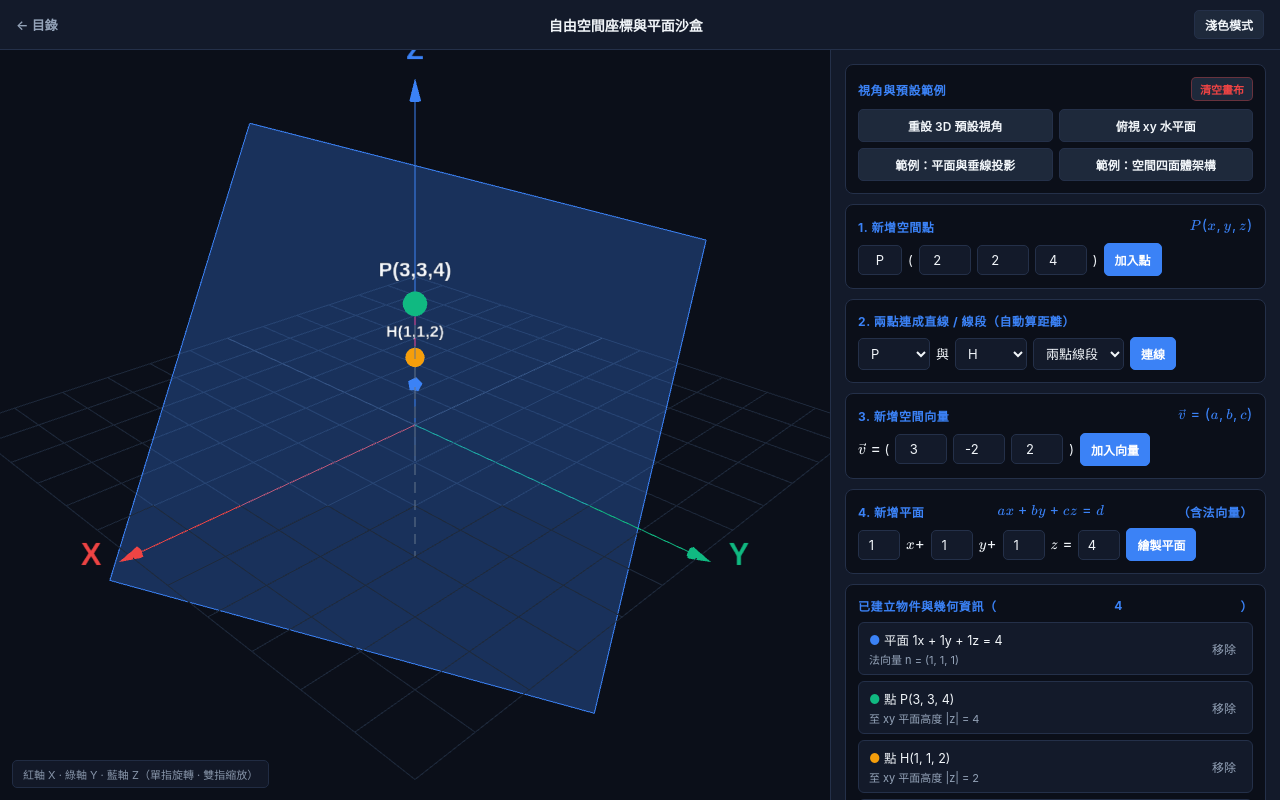
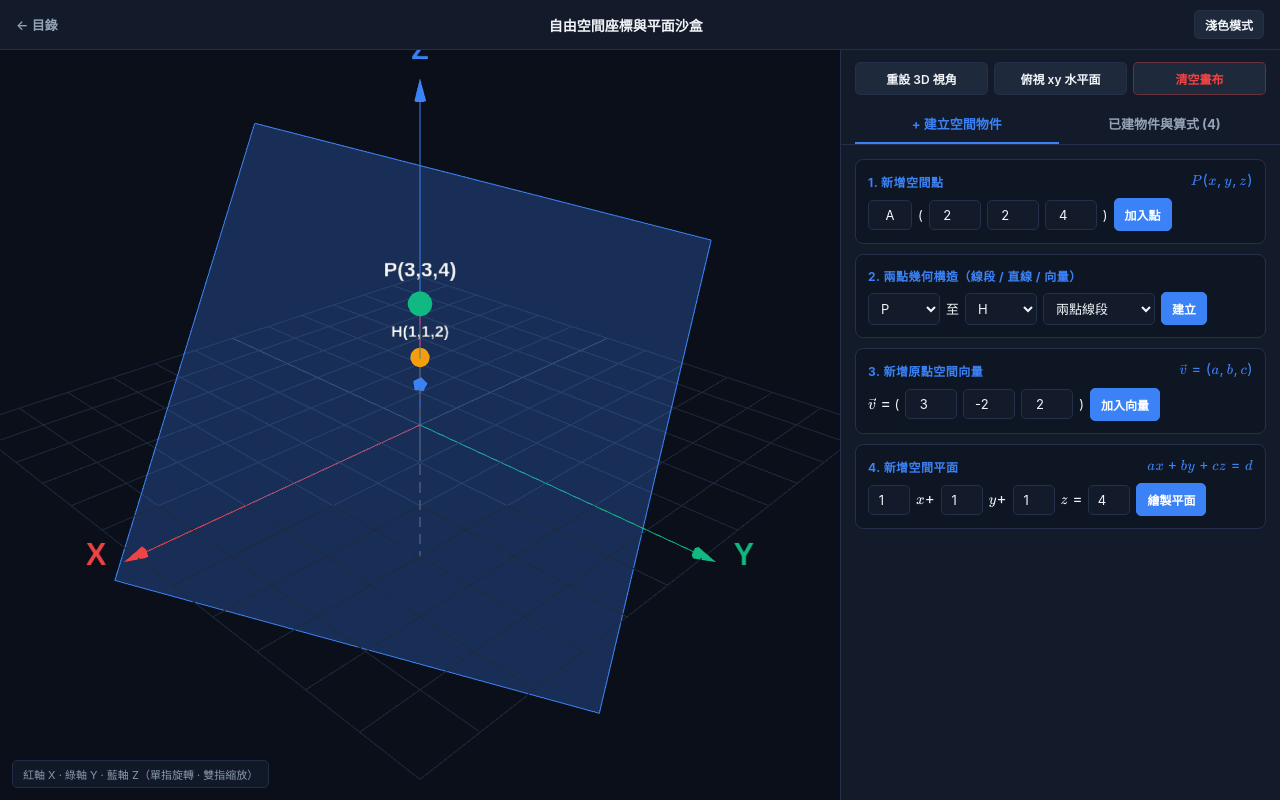
Before and after one commit to cooldragon-JJC8633/math-3d, a plain HTML site: page templates/sandbox.html in a window 1280 px wide. Drawn offline with nearby package versions, Linux system fonts and the light colour scheme; animation ran at ten frames a second.

Commit message:
Update sandbox.html

```diff
--- a/templates/sandbox.html
+++ b/templates/sandbox.html
@@ -11,7 +11,7 @@
   <script src="https://cdn.jsdelivr.net/npm/three@0.128.0/examples/js/controls/OrbitControls.js"></script>
   <style>
     :root {
-      --bg-base: #0b0f19; --bg-panel: #131a2a; --bg-card: #0b0f19;
+      --bg-base: #0b0f19; --bg-panel: #131a2a; --bg-card: #0f1623;
       --border: #243049; --accent: #3b82f6; --text-main: #f1f5f9;
       --text-muted: #94a3b8; --btn-bg: #1e293b; --input-bg: #131a2a;
     }
@@ -21,7 +21,7 @@
       --text-muted: #475569; --btn-bg: #e2e8f0; --input-bg: #ffffff;
     }
     * { box-sizing: border-box; font-family: -apple-system, BlinkMacSystemFont, "Noto Sans TC", sans-serif; }
-    body { margin: 0; background: var(--bg-base); color: var(--text-main); display: flex; flex-direction: column; height: 100vh; overflow: hidden; transition: background 0.2s, color 0.2s; }
+    body { margin: 0; background: var(--bg-base); color: var(--text-main); display: flex; flex-direction: column; height: 100vh; overflow: hidden; }
     header { padding: 10px 16px; background: var(--bg-panel); border-bottom: 1px solid var(--border); display: flex; justify-content: space-between; align-items: center; gap: 10px; }
     header a { color: var(--text-muted); text-decoration: none; font-size: 13px; font-weight: 600; white-space: nowrap; }
     header h1 { font-size: 14px; margin: 0; font-weight: 600; overflow: hidden; text-overflow: ellipsis; white-space: nowrap; }
@@ -31,13 +31,27 @@
 
     #main { display: flex; flex: 1; flex-direction: row; overflow: hidden; }
     #canvas-container { flex: 1.45; position: relative; cursor: grab; touch-action: none; }
-    #hint-badge { position: absolute; bottom: 12px; left: 12px; background: var(--bg-panel); opacity: 0.9; padding: 5px 10px; border-radius: 5px; font-size: 11px; color: var(--text-muted); pointer-events: none; border: 1px solid var(--border); }
+    #hint-badge { position: absolute; bottom: 12px; left: 12px; background: var(--bg-panel); opacity: 0.92; padding: 5px 10px; border-radius: 5px; font-size: 11px; color: var(--text-muted); pointer-events: none; border: 1px solid var(--border); }
 
-    #panel { flex: 1; max-width: 450px; background: var(--bg-panel); border-left: 1px solid var(--border); padding: 14px; overflow-y: auto; display: flex; flex-direction: column; gap: 10px; }
+    #panel { flex: 1; max-width: 440px; background: var(--bg-panel); border-left: 1px solid var(--border); display: flex; flex-direction: column; overflow: hidden; }
+
+    /* 頂部視角快捷列 + 分頁標籤列 */
+    .panel-top { padding: 12px 14px 0 14px; border-bottom: 1px solid var(--border); background: var(--bg-panel); }
+    .cam-bar { display: flex; gap: 6px; margin-bottom: 10px; }
+    .cam-bar button { flex: 1; }
+    .tabs { display: flex; gap: 4px; }
+    .tab-btn {
+      flex: 1; padding: 9px 8px; border: none; background: transparent; color: var(--text-muted);
+      font-size: 13px; font-weight: 700; cursor: pointer; border-bottom: 2px solid transparent;
+    }
+    .tab-btn.active { color: var(--accent); border-bottom-color: var(--accent); }
+
+    .tab-content { flex: 1; overflow-y: auto; padding: 14px; display: none; flex-direction: column; gap: 10px; }
+    .tab-content.active { display: flex; }
+
     .card { background: var(--bg-card); border: 1px solid var(--border); border-radius: 8px; padding: 12px; }
-    .card h2 { font-size: 12px; letter-spacing: 0.05em; margin: 0 0 8px 0; color: var(--accent); font-weight: 700; display: flex; justify-content: space-between; align-items: center; }
+    .card h2 { font-size: 12px; letter-spacing: 0.04em; margin: 0 0 8px 0; color: var(--accent); font-weight: 700; display: flex; justify-content: space-between; align-items: center; }
 
-    .grid-2 { display: grid; grid-template-columns: 1fr 1fr; gap: 6px; }
     .input-row { display: flex; gap: 6px; align-items: center; flex-wrap: wrap; font-size: 13px; }
     input[type="number"], input[type="text"], select {
       background: var(--input-bg); border: 1px solid var(--border); color: var(--text-main);
@@ -51,11 +65,12 @@
     button.ctrl.primary { background: var(--accent); border-color: var(--accent); color: #fff; }
     button.ctrl.danger { color: #ef4444; border-color: rgba(239, 68, 68, 0.35); }
 
-    .obj-list { display: flex; flex-direction: column; gap: 6px; max-height: 180px; overflow-y: auto; margin-top: 6px; }
-    .obj-item { display: flex; justify-content: space-between; align-items: center; background: var(--bg-panel); padding: 7px 10px; border-radius: 6px; font-size: 12.5px; border: 1px solid var(--border); gap: 8px; }
-    .obj-sub { display: block; font-size: 11px; color: var(--text-muted); margin-top: 2px; }
-    .del-btn { background: none; border: none; color: var(--text-muted); cursor: pointer; font-size: 12px; padding: 2px 6px; }
-    .del-btn:hover { color: #ef4444; }
+    /* 清爽分頁版物件清單 */
+    .obj-list { display: flex; flex-direction: column; gap: 8px; }
+    .obj-item { display: flex; justify-content: space-between; align-items: center; background: var(--bg-card); padding: 10px 12px; border-radius: 8px; font-size: 13px; border: 1px solid var(--border); gap: 8px; }
+    .obj-sub { display: block; font-size: 11.5px; color: var(--text-muted); margin-top: 3px; font-family: ui-monospace, SFMono-Regular, Menlo, monospace; }
+    .del-btn { background: var(--btn-bg); border: 1px solid var(--border); color: var(--text-muted); cursor: pointer; font-size: 11.5px; padding: 4px 8px; border-radius: 4px; }
+    .del-btn:hover { color: #ef4444; border-color: #ef4444; }
 
     @media (max-width: 768px) {
       #btn-mobile-toggle { display: inline-block; }
@@ -80,26 +95,26 @@
   <div id="canvas-container">
     <div id="hint-badge">紅軸 X · 綠軸 Y · 藍軸 Z（單指旋轉 · 雙指縮放）</div>
   </div>
+
   <div id="panel">
-    <div class="card">
-      <h2>
-        <span>視角與預設範例</span>
-        <button id="btn-clear" class="ctrl danger" style="padding: 3px 8px; font-size: 11px;">清空畫布</button>
-      </h2>
-      <div class="grid-2" style="margin-bottom: 6px;">
-        <button id="btn-reset-cam" class="ctrl">重設 3D 預設視角</button>
+    <div class="panel-top">
+      <div class="cam-bar">
+        <button id="btn-reset-cam" class="ctrl">重設 3D 視角</button>
         <button id="btn-top-cam" class="ctrl">俯視 xy 水平面</button>
+        <button id="btn-clear" class="ctrl danger">清空畫布</button>
       </div>
-      <div class="grid-2">
-        <button id="preset-1" class="ctrl">範例：平面與垂線投影</button>
-        <button id="preset-2" class="ctrl">範例：空間四面體架構</button>
+      <div class="tabs">
+        <button class="tab-btn active" data-tab="tab-build">+ 建立空間物件</button>
+        <button class="tab-btn" data-tab="tab-list">已建物件與算式 (<span id="obj-count">0</span>)</button>
       </div>
     </div>
 
+    <!-- 分頁 1：建立物件表單 -->
+    <div id="tab-build" class="tab-content active">
       <div class="card">
         <h2>1. 新增空間點 $P(x, y, z)$</h2>
         <div class="input-row">
-        <input id="pt-name" class="name-in" type="text" value="P" maxlength="4" />
+          <input id="pt-name" class="name-in" type="text" value="A" maxlength="4" />
           <span>(</span>
           <input id="pt-x" type="number" value="2" step="1" />
           <input id="pt-y" type="number" value="2" step="1" />
@@ -110,21 +125,22 @@
       </div>
 
       <div class="card">
-      <h2>2. 兩點連成直線 / 線段（自動算距離）</h2>
+        <h2>2. 兩點幾何構造（線段 / 直線 / 向量）</h2>
         <div class="input-row">
           <select id="sel-p1"></select>
-        <span>與</span>
+          <span>至</span>
           <select id="sel-p2"></select>
           <select id="sel-line-type">
+            <option value="seg">兩點線段</option>
             <option value="line">延伸直線</option>
-          <option value="seg">兩點線段</option>
+            <option value="vec">有向向量 AB</option>
           </select>
-        <button id="btn-add-line" class="ctrl primary">連線</button>
+          <button id="btn-add-line" class="ctrl primary">建立</button>
         </div>
       </div>
 
       <div class="card">
-      <h2>3. 新增空間向量 $\vec{v} = (a, b, c)$</h2>
+        <h2>3. 新增原點空間向量 $\vec{v} = (a, b, c)$</h2>
         <div class="input-row">
           <span>$\vec{v} =$ (</span>
           <input id="vec-x" type="number" value="3" step="1" />
@@ -136,7 +152,7 @@
       </div>
 
       <div class="card">
-      <h2>4. 新增平面 $ax + by + cz = d$（含法向量）</h2>
+        <h2>4. 新增空間平面 $ax + by + cz = d$</h2>
         <div class="input-row" style="font-size: 12.5px;">
           <input id="pl-a" type="number" value="1" step="1" style="width:42px;" /><span>$x +$</span>
           <input id="pl-b" type="number" value="1" step="1" style="width:42px;" /><span>$y +$</span>
@@ -145,9 +161,10 @@
           <button id="btn-add-pl" class="ctrl primary">繪製平面</button>
         </div>
       </div>
+    </div>
 
-    <div class="card">
-      <h2>已建立物件與幾何資訊（<span id="obj-count">0</span>）</h2>
+    <!-- 分頁 2：獨立物件清單與幾何資訊 -->
+    <div id="tab-list" class="tab-content">
       <div class="obj-list" id="obj-list"></div>
     </div>
   </div>
@@ -157,6 +174,16 @@
   const katexOpts = { delimiters: [{left: "$$", right: "$$", display: true}, {left: "$", right: "$", display: false}] };
   renderMathInElement(document.body, katexOpts);
 
+  // 分頁切換邏輯
+  function switchTab(tabId) {
+    document.querySelectorAll('.tab-btn').forEach(b => b.classList.toggle('active', b.dataset.tab === tabId));
+    document.querySelectorAll('.tab-content').forEach(c => c.classList.toggle('active', c.id === tabId));
+  }
+  document.querySelectorAll('.tab-btn').forEach(btn => {
+    btn.onclick = () => switchTab(btn.dataset.tab);
+  });
+
+  // 手機版收合面板
   const toggleBtn = document.getElementById('btn-mobile-toggle');
   const panelEl = document.getElementById('panel');
   toggleBtn.onclick = () => {
@@ -207,6 +234,16 @@
   let colorIdx = 0;
   function nextColor() { return palette[(colorIdx++) % palette.length]; }
 
+  function createPointLabelTexture(text, isLight) {
+    const c = document.createElement('canvas'); c.width = 256; c.height = 64;
+    const ctx = c.getContext('2d');
+    ctx.fillStyle = isLight ? '#0f172a' : '#f8fafc';
+    ctx.font = '700 28px sans-serif';
+    ctx.textAlign = 'center'; ctx.textBaseline = 'middle';
+    ctx.fillText(text, 128, 32);
+    return new THREE.CanvasTexture(c);
+  }
+
   function syncPointSelectors() {
     const pts = userObjects.filter(o => o.type === 'point');
     const s1 = document.getElementById('sel-p1');
@@ -223,6 +260,9 @@
     const listEl = document.getElementById('obj-list');
     document.getElementById('obj-count').textContent = userObjects.length;
     listEl.innerHTML = '';
+    if (userObjects.length === 0) {
+      listEl.innerHTML = '<div style="color:var(--text-muted); font-size:13px; text-align:center; padding:24px 0;">目前畫布為空，請切換至「+ 建立空間物件」新增</div>';
+    }
     userObjects.forEach((item, idx) => {
       const row = document.createElement('div');
       row.className = 'obj-item';
@@ -247,7 +287,7 @@
     syncPointSelectors();
   }
 
-  function addPoint(name, x, y, z) {
+  function addPoint(name, x, y, z, autoSwitch = true) {
     const col = nextColor();
     const g = new THREE.Group();
     const pos = m2w(x, y, z);
@@ -258,26 +298,28 @@
     const dash = new THREE.Line(new THREE.BufferGeometry().setFromPoints([pos, proj]), new THREE.LineDashedMaterial({ color: 0x64748b, dashSize: 0.18, gapSize: 0.12 }));
     dash.computeLineDistances(); g.add(dash);
 
-    const c = document.createElement('canvas'); c.width = 256; c.height = 64;
-    const ctx = c.getContext('2d'); ctx.fillStyle = document.body.classList.contains('light-theme') ? '#0f172a' : '#f8fafc';
-    ctx.font = '700 28px sans-serif'; ctx.textAlign = 'center'; ctx.textBaseline = 'middle';
-    ctx.fillText(`${name}(${x},${y},${z})`, 128, 32);
-    const sp = new THREE.Sprite(new THREE.SpriteMaterial({ map: new THREE.CanvasTexture(c), transparent: true }));
+    const textStr = `${name}(${x},${y},${z})`;
+    const isLight = document.body.classList.contains('light-theme');
+    const sp = new THREE.Sprite(new THREE.SpriteMaterial({ map: createPointLabelTexture(textStr, isLight), transparent: true }));
     sp.position.copy(pos).add(new THREE.Vector3(0, 0.45, 0)); sp.scale.set(2.4, 0.6, 1); g.add(sp);
 
     scene.add(g);
-    userObjects.push({ type: 'point', name, coords: [x, y, z], label: `點 ${name}(${x}, ${y}, ${z})`, sub: `至 xy 平面高度 |z| = ${Math.abs(z)}`, color: col, group: g });
+    userObjects.push({
+      type: 'point', name, coords: [x, y, z], sprite: sp, textStr,
+      label: `點 ${name}(${x}, ${y}, ${z})`, sub: `至 xy 平面高度 |z| = ${Math.abs(z)}`, color: col, group: g
+    });
     renderObjList();
+    if (autoSwitch) switchTab('tab-list');
   }
 
-  function addLineBetweenPoints() {
+  function addLineBetweenPoints(autoSwitch = true) {
     const pts = userObjects.filter(o => o.type === 'point');
     if (pts.length < 2) return;
     const p1 = pts[Number(document.getElementById('sel-p1').value)];
     const p2 = pts[Number(document.getElementById('sel-p2').value)];
     if (!p1 || !p2 || p1 === p2) return;
 
-    const lineType = document.getElementById('sel-line-type').value;
+    const mode = document.getElementById('sel-line-type').value;
     const [x1, y1, z1] = p1.coords;
     const [x2, y2, z2] = p2.coords;
     const dx = x2 - x1, dy = y2 - y1, dz = z2 - z1;
@@ -288,24 +330,30 @@
     const col = nextColor();
     const g = new THREE.Group();
 
-    if (lineType === 'seg') {
+    let titlePrefix = '線段';
+    if (mode === 'seg') {
       g.add(new THREE.Line(new THREE.BufferGeometry().setFromPoints([w1, w2]), new THREE.LineBasicMaterial({ color: col })));
-    } else {
+    } else if (mode === 'line') {
+      titlePrefix = '直線';
       const dir = new THREE.Vector3().subVectors(w2, w1).normalize();
       const mid = new THREE.Vector3().addVectors(w1, w2).multiplyScalar(0.5);
-      const extA = mid.clone().addScaledVector(dir, -9);
-      const extB = mid.clone().addScaledVector(dir, 9);
-      g.add(new THREE.Line(new THREE.BufferGeometry().setFromPoints([extA, extB]), new THREE.LineBasicMaterial({ color: col })));
+      g.add(new THREE.Line(new THREE.BufferGeometry().setFromPoints([mid.clone().addScaledVector(dir, -9), mid.clone().addScaledVector(dir, 9)]), new THREE.LineBasicMaterial({ color: col })));
+    } else {
+      titlePrefix = '向量';
+      const vecW = new THREE.Vector3().subVectors(w2, w1);
+      g.add(new THREE.ArrowHelper(vecW.clone().normalize(), w1, vecW.length(), col, 0.4, 0.24));
     }
+
     scene.add(g);
     userObjects.push({
       type: 'line',
-      label: `${lineType === 'seg' ? '線段' : '直線'} ${p1.name}${p2.name}`,
-      sub: `方向向量 (${dx}, ${dy}, ${dz}) · 兩點距離 = ${dist}`,
+      label: `${titlePrefix} ${p1.name}${p2.name}`,
+      sub: `方向分量 (${dx}, ${dy}, ${dz}) · 長度 = ${dist}`,
       color: col,
       group: g
     });
     renderObjList();
+    if (autoSwitch) switchTab('tab-list');
   }
 
   function addVector(a, b, c) {
@@ -319,9 +367,10 @@
     scene.add(g);
     userObjects.push({ type: 'vector', label: `向量 v = (${a}, ${b}, ${c})`, sub: `向量長度 |v| = √(${a*a+b*b+c*c}) ≈ ${normVal}`, color: col, group: g });
     renderObjList();
+    switchTab('tab-list');
   }
 
-  function addPlane(a, b, c, d) {
+  function addPlane(a, b, c, d, autoSwitch = true) {
     const normalMath = new THREE.Vector3(a, b, c);
     if (normalMath.length() < 0.001) return;
     const col = nextColor();
@@ -333,7 +382,7 @@
     const centerOnPlane = nUnit.clone().multiplyScalar(distFromOrigin);
 
     const planeGeo = new THREE.PlaneGeometry(8, 8);
-    const mesh = new THREE.Mesh(planeGeo, new THREE.MeshBasicMaterial({ color: col, side: THREE.DoubleSide, transparent: true, opacity: 0.3 }));
+    const mesh = new THREE.Mesh(planeGeo, new THREE.MeshBasicMaterial({ color: col, side: THREE.DoubleSide, transparent: true, opacity: 0.28 }));
     mesh.quaternion.setFromUnitVectors(new THREE.Vector3(0, 0, 1), nUnit);
     mesh.position.copy(centerOnPlane);
     g.add(mesh);
@@ -347,6 +396,7 @@
     scene.add(g);
     userObjects.push({ type: 'plane', label: `平面 ${a}x + ${b}y + ${c}z = ${d}`, sub: `法向量 n = (${a}, ${b}, ${c})`, color: col, group: g });
     renderObjList();
+    if (autoSwitch) switchTab('tab-list');
   }
 
   function clearAll() {
@@ -354,6 +404,7 @@
     userObjects.length = 0;
     colorIdx = 0;
     renderObjList();
+    switchTab('tab-build');
   }
 
   document.getElementById('btn-clear').onclick = clearAll;
@@ -362,7 +413,7 @@
   document.getElementById('btn-add-pt').onclick = () => {
     addPoint(document.getElementById('pt-name').value || 'P', Number(document.getElementById('pt-x').value), Number(document.getElementById('pt-y').value), Number(document.getElementById('pt-z').value));
   };
-  document.getElementById('btn-add-line').onclick = addLineBetweenPoints;
+  document.getElementById('btn-add-line').onclick = () => addLineBetweenPoints(true);
   document.getElementById('btn-add-vec').onclick = () => {
     addVector(Number(document.getElementById('vec-x').value), Number(document.getElementById('vec-y').value), Number(document.getElementById('vec-z').value));
   };
@@ -370,30 +421,26 @@
     addPlane(Number(document.getElementById('pl-a').value), Number(document.getElementById('pl-b').value), Number(document.getElementById('pl-c').value), Number(document.getElementById('pl-d').value));
   };
 
-  document.getElementById('preset-1').onclick = () => {
-    clearAll();
-    addPlane(1, 1, 1, 4);
-    addPoint('P', 3, 3, 4);
-    addPoint('H', 1, 1, 2);
-    document.getElementById('sel-line-type').value = 'seg';
-    addLineBetweenPoints();
-  };
-  document.getElementById('preset-2').onclick = () => {
-    clearAll();
-    addPoint('A', 0, 0, 4);
-    addPoint('B', 3, 0, 0);
-    addPoint('C', 0, 3, 0);
-    document.getElementById('sel-line-type').value = 'seg';
-    addLineBetweenPoints();
+  // 深淺色模式切換（同步更新 3D 點標籤與基準網格顏色）
+  document.getElementById('btn-theme').onclick = (e) => {
+    const isLight = document.body.classList.toggle('light-theme');
+    e.target.textContent = isLight ? '深色模式' : '淺色模式';
+    gridHelper.material.color.setHex(isLight ? 0xcbd5e1 : 0x334155);
+    userObjects.forEach(obj => {
+      if (obj.type === 'point' && obj.sprite) {
+        obj.sprite.material.map.dispose();
+        obj.sprite.material.map = createPointLabelTexture(obj.textStr, isLight);
+        obj.sprite.material.needsUpdate = true;
+      }
+    });
   };
 
-  document.getElementById('btn-theme').onclick = (e) => {
-    const isL = document.body.classList.toggle('light-theme');
-    e.target.textContent = isL ? '深色模式' : '淺色模式';
-  };
-
-  // 預設載入一組完整的點到平面垂足連線示範
-  document.getElementById('preset-1').click();
+  // 預設載入一組精簡的「點到平面垂足」結構示範（停留在建立分頁方便直接操作）
+  addPlane(1, 1, 1, 4, false);
+  addPoint('P', 3, 3, 4, false);
+  addPoint('H', 1, 1, 2, false);
+  addLineBetweenPoints(false);
+  switchTab('tab-build');
 
   function animate() {
     requestAnimationFrame(animate);
```
Lines whose indentation alone changed are shown as unchanged.
